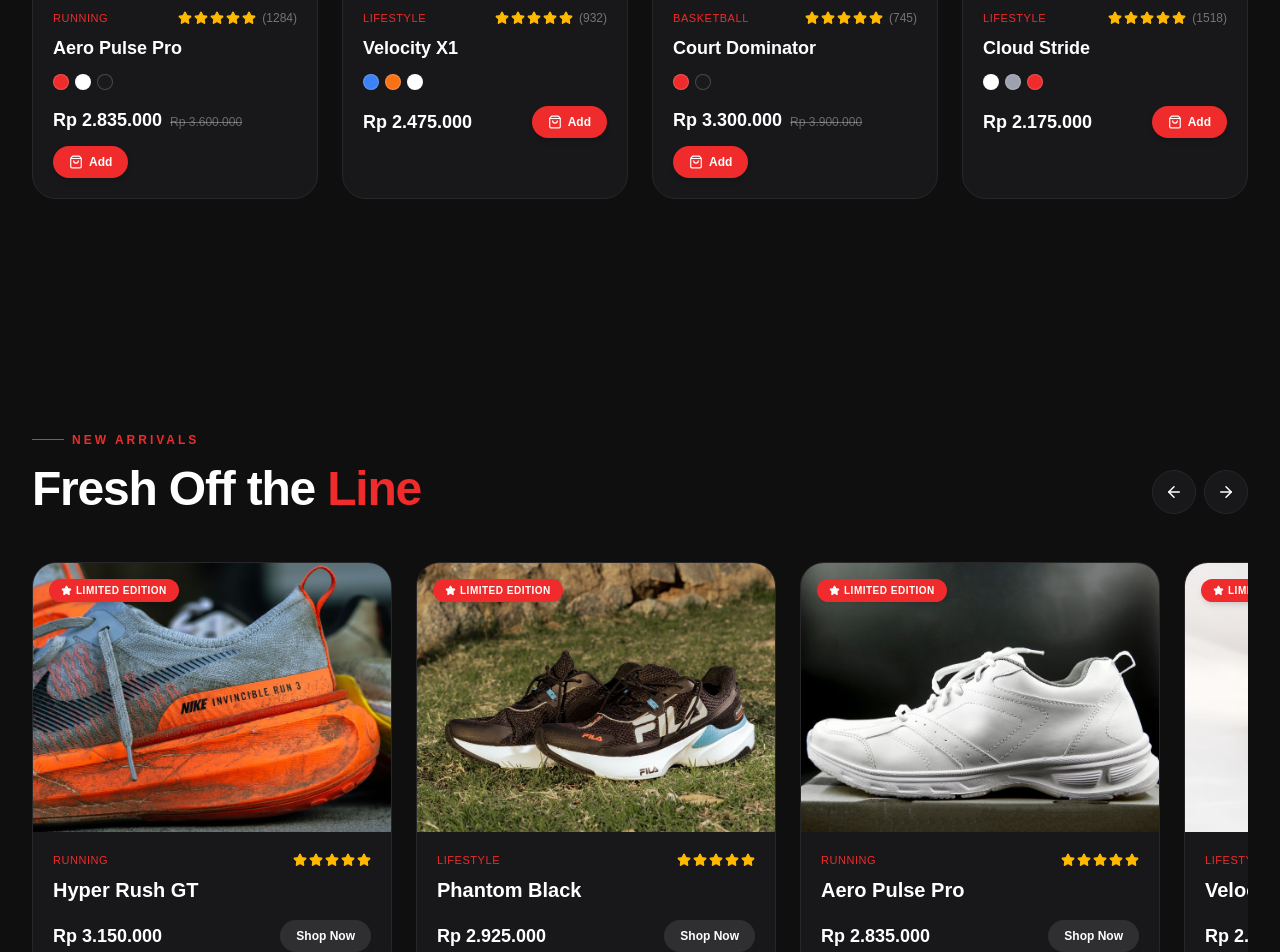
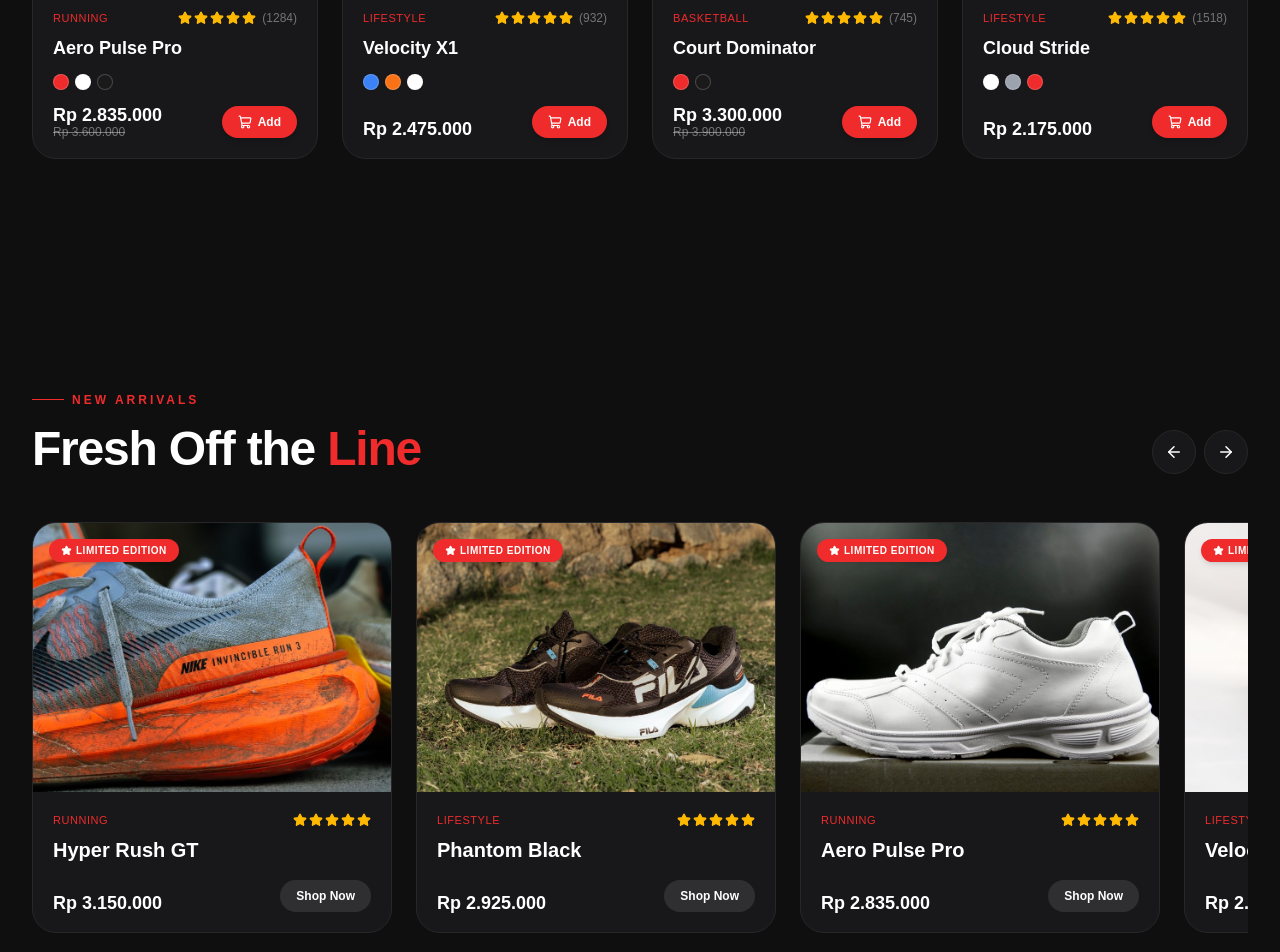
Before and after one commit to fakih22/velox, a Next.js app: page / in a window 1280 px wide. Shown: the part 1520-2472 px from the top of the page. Built offline with nearby package versions, Linux system fonts and the light colour scheme.

Commit message:
perbaiki cart

```diff
--- a/src/components/NewArrivals.tsx
+++ b/src/components/NewArrivals.tsx
@@ -74,9 +74,14 @@
                   <StarRating rating={p.rating} />
                 </div>
                 <h3 className="mt-2 text-xl font-semibold text-white">{p.name}</h3>
-                <div className="mt-4 flex flex-wrap items-center justify-between gap-x-2 gap-y-3">
-                  <span className="text-lg font-bold text-white">{formatPrice(p.price)}</span>
-                  <button className="rounded-full bg-white/10 px-4 py-2 text-xs font-semibold text-white transition-all hover:scale-105 hover:bg-crimson">
+                <div className="mt-4 flex items-end justify-between gap-2">
+                  <div className="flex flex-col gap-0.5">
+                    <span className="text-base sm:text-lg font-bold text-white leading-none">{formatPrice(p.price)}</span>
+                    {p.oldPrice && (
+                      <span className="text-[10px] sm:text-xs text-white/40 line-through leading-none">{formatPrice(p.oldPrice)}</span>
+                    )}
+                  </div>
+                  <button className="flex-shrink-0 rounded-full bg-white/10 px-3 sm:px-4 py-2 text-xs font-semibold text-white transition-all hover:scale-105 hover:bg-crimson">
                     Shop Now
                   </button>
                 </div>
--- a/src/components/ui/ProductCard.tsx
+++ b/src/components/ui/ProductCard.tsx
@@ -93,11 +93,11 @@
           ))}
         </div>
 
-        <div className="mt-4 flex flex-wrap items-center justify-between gap-y-3 gap-x-2">
-          <div className="flex flex-wrap items-baseline gap-x-2 gap-y-1">
-            <span className="text-lg font-bold text-white">{formatPrice(product.price)}</span>
+        <div className="mt-4 flex items-end justify-between gap-2">
+          <div className="flex flex-col gap-0.5">
+            <span className="text-base sm:text-lg font-bold text-white leading-none">{formatPrice(product.price)}</span>
             {product.oldPrice && (
-              <span className="text-xs text-white/35 line-through">{formatPrice(product.oldPrice)}</span>
+              <span className="text-[10px] sm:text-xs text-white/40 line-through leading-none">{formatPrice(product.oldPrice)}</span>
             )}
           </div>
           <button
@@ -108,11 +108,11 @@
                 toggleFavorite(product.id);
               }
             }}
-            className={`flex items-center gap-1.5 rounded-full px-4 py-2 text-xs font-semibold text-white transition-all hover:scale-105 shadow-md ${
+            className={`flex-shrink-0 flex items-center gap-1.5 rounded-full px-3 sm:px-4 py-2 text-xs font-semibold text-white transition-all hover:scale-105 shadow-md ${
               isFavoritePage ? "bg-white/10 hover:bg-crimson border border-white/20" : "bg-crimson hover:bg-crimson-deep"
             }`}
           >
-            {isFavoritePage ? <ShoppingCart size={14} /> : <ShoppingBag size={14} />}
+            <ShoppingCart size={14} />
             {isFavoritePage ? "Move to Cart" : "Add"}
           </button>
         </div>
```
